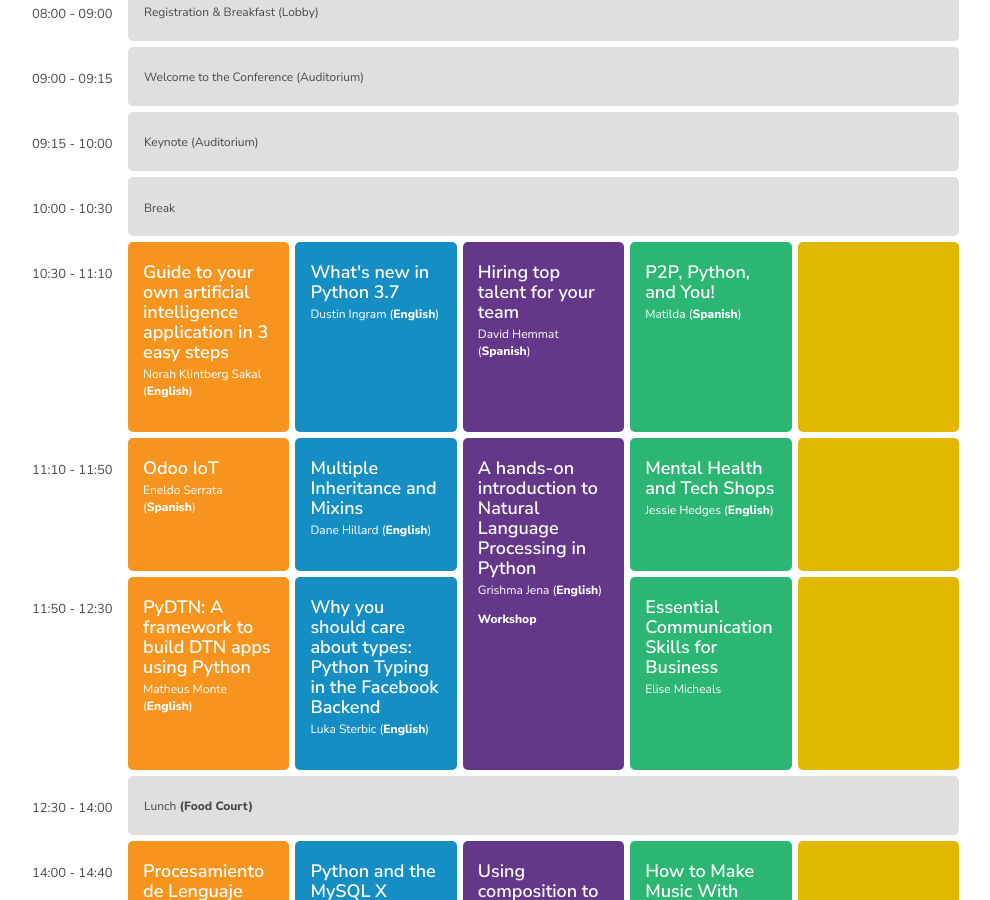
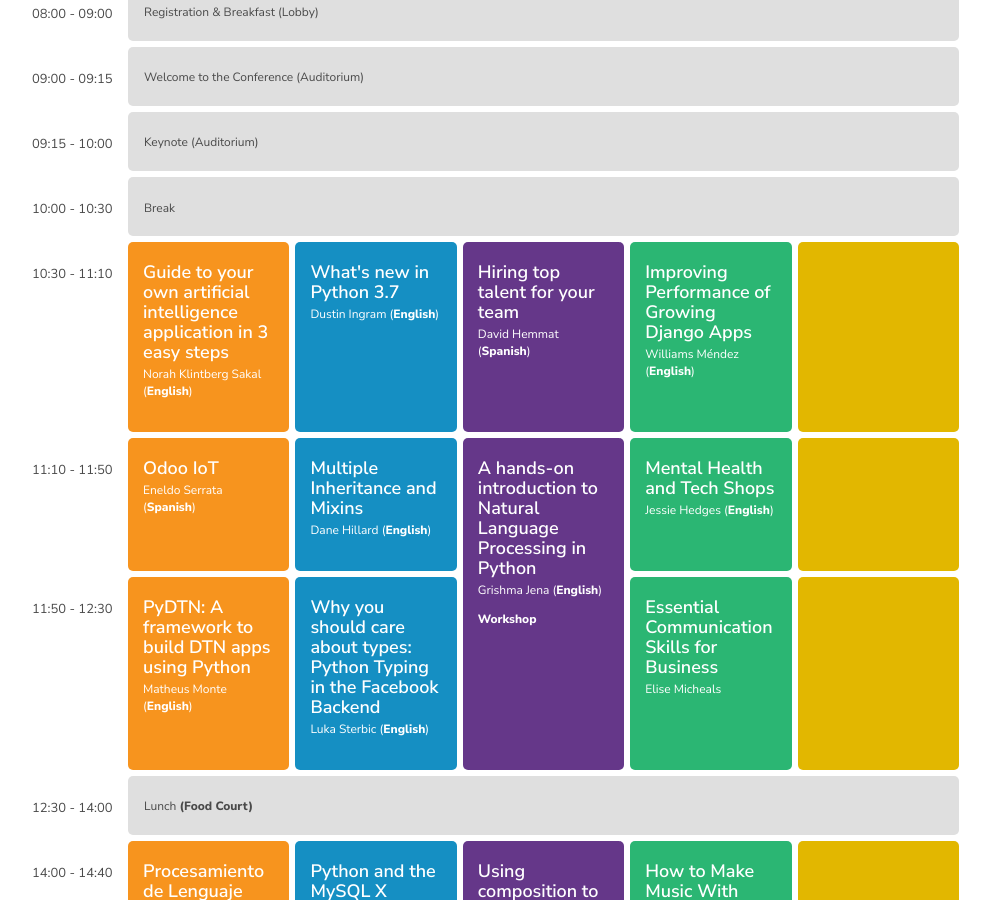
Before and after one commit to pycaribbean/pycaribbean.github.io, a Jekyll site: the page built from schedule.html, in a window 1280 px wide and 900 px high, scrolled down 613 px. Shown: the whole window, without its empty margins (143-1133 px from the left). Built offline with Jekyll 4.4.1, drawn with Linux system fonts in a browser that asks for light colours; nearby versions of some CDN libraries; library files that are not in the unit come from our copies.

Commit message:
Replace talk

```diff
--- a/schedule.html
+++ b/schedule.html
@@ -108,8 +108,8 @@ permalink: /schedule/
                 <p><a href="/speaker/david-hemmat/" style="color:inherit;">David Hemmat</a> (<b>Spanish</b>)</p>
             </div>
             <div class="lecture green">
-                <h4><a href="/talk/p2p-python-and-you/" style="color:inherit;">P2P, Python, and You!</a></h4>
-                <p><a href="/speaker/matilda/" style="color:inherit;">Matilda</a> (<b>Spanish</b>)</p>
+                <h4><a href="" style="color:inherit;">Improving Performance of Growing Django Apps</a></h4>
+                <p><a href="" style="color:inherit;">Williams Méndez</a> (<b>English</b>)</p>
             </div>
             <div class="lecture yellow">
 
```
